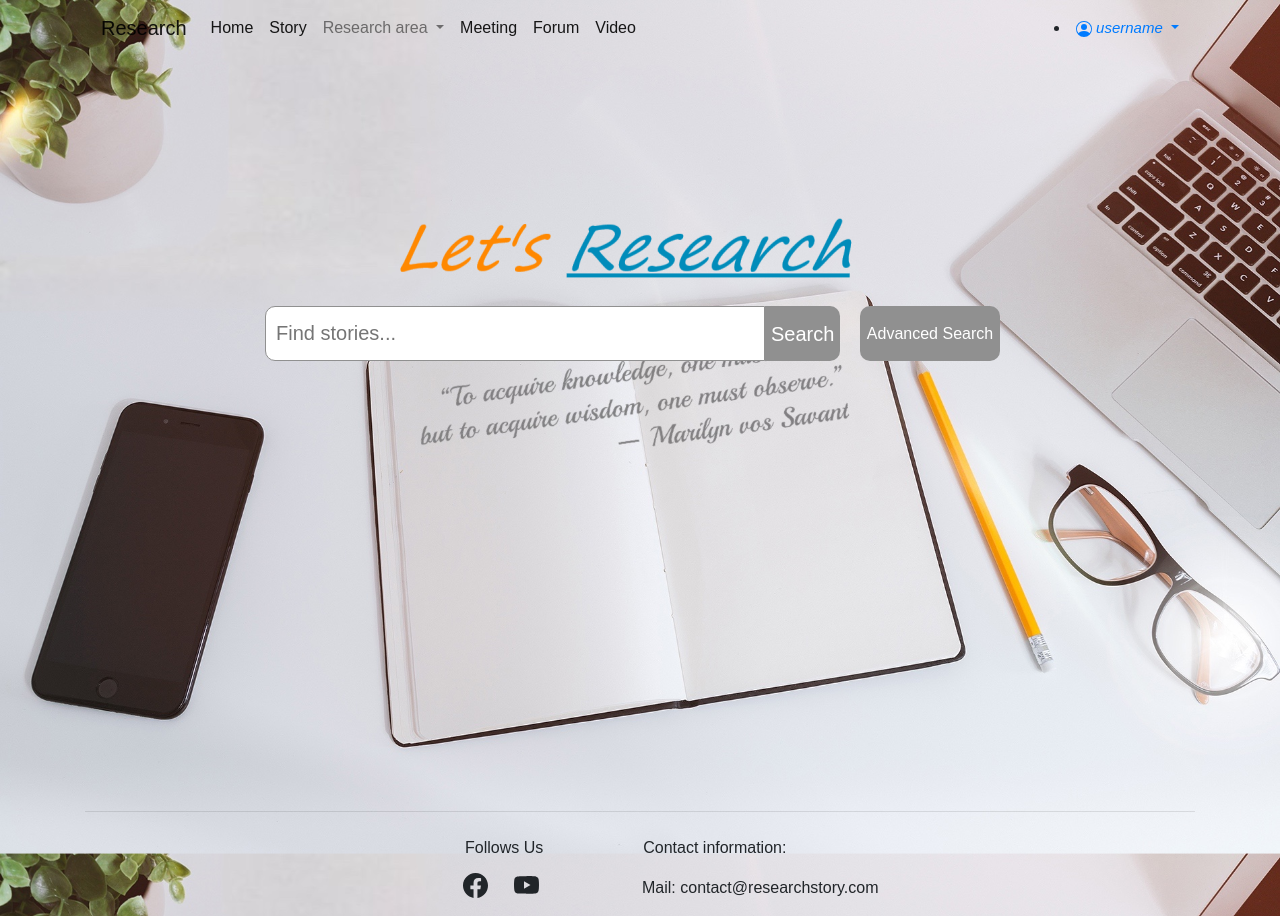
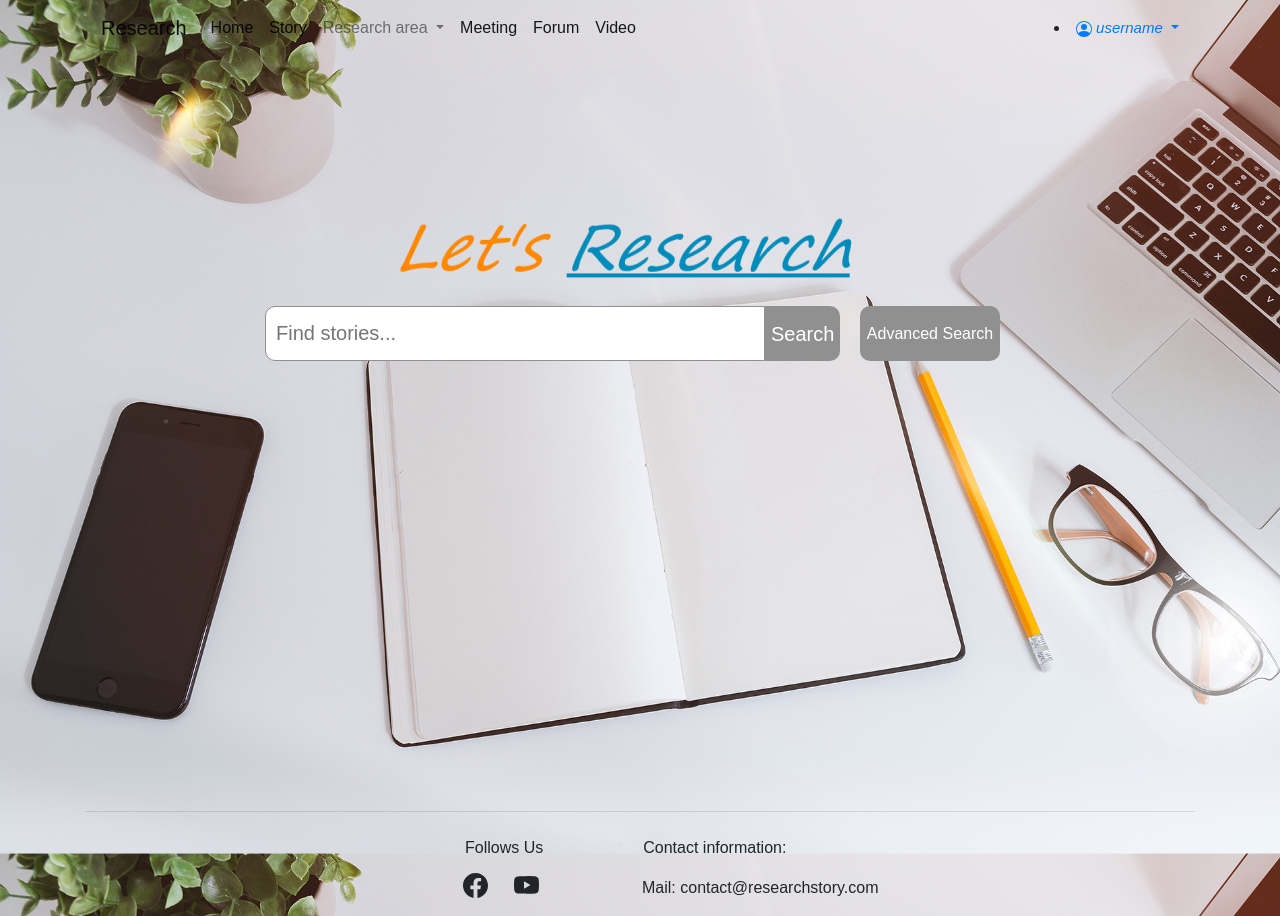
Before and after one commit to zhenxianglin/ResearchStory, a Django app: page / in a window 1280 px wide. Run offline with Django 3.2, Linux system fonts and the light colour scheme; some libraries are stand-ins or nearby versions.

Commit message:
HOMEPAGE

```diff
--- a/templates/base.html
+++ b/templates/base.html
@@ -4,7 +4,7 @@
         margin: 0;
         padding: 0;
         font-family: sans-serif;
-        background: url("/static/assets/img/homepage2.jpeg") no-repeat center 0px;
+        background: url("/static/assets/img/homepage1.jpeg") no-repeat center 0px;
         background-size: cover;
     <!-- width: 100 %;
     --> <!-- height: 40 %;
--- a/templates/index.html
+++ b/templates/index.html
@@ -18,7 +18,7 @@
         margin: 0;
         padding: 0;
         font-family: sans-serif;
-        background: url("/static/assets/img/homepage2.jpeg")  no-repeat center 0px;
+        background: url("/static/assets/img/homepage1.jpeg")  no-repeat center 0px;
         background-size: cover;
         background-position: center 0;
         background-repeat: no-repeat;
```
Also changed, not shown: static/assets/img/homepage1.jpeg (added), 1 other file.
